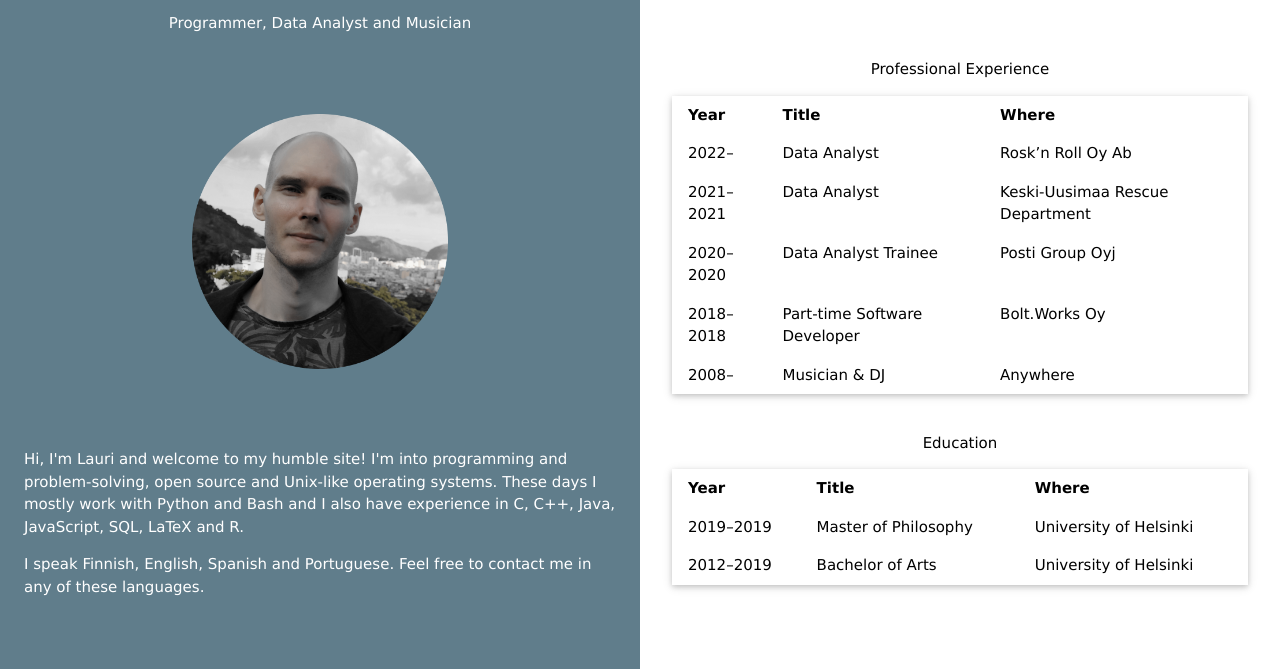
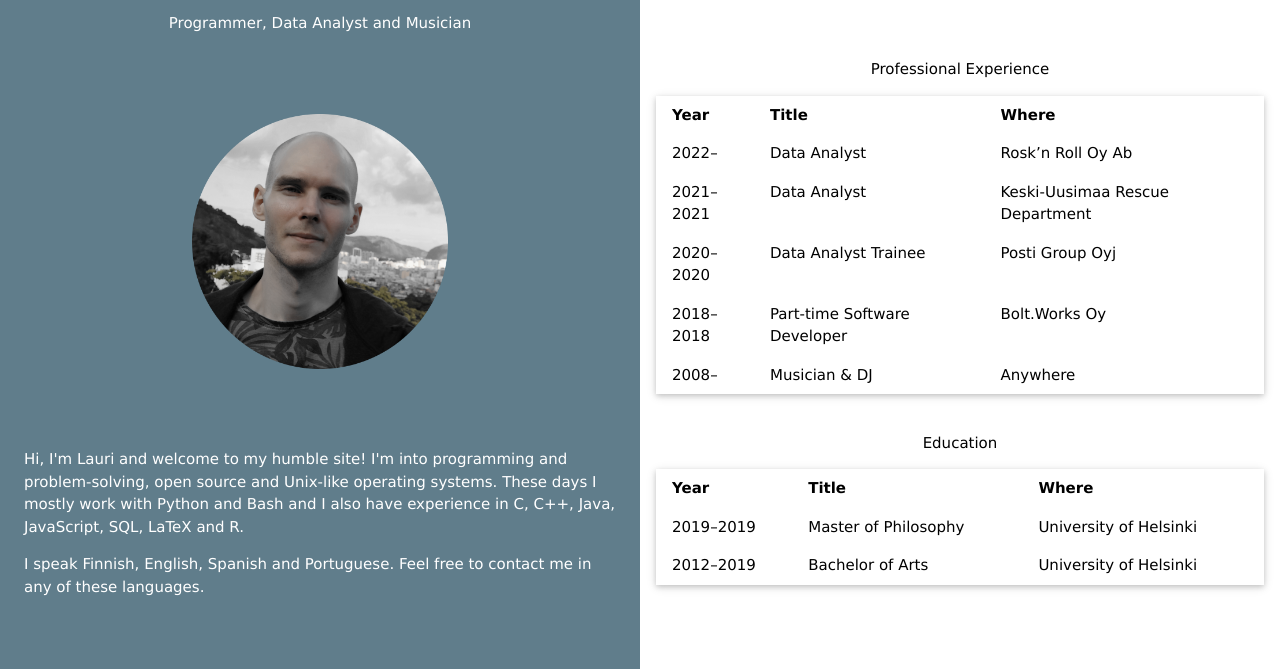
Before and after one commit to lporanta/lporanta.github.io, a plain HTML site: page index.html in a window 1280 px wide. Shown: the part 131-800 px from the top of the page. Drawn offline with nearby package versions, Linux system fonts and the light colour scheme.

Commit message:
Tables not in a container anymore

```diff
--- a/index.html
+++ b/index.html
@@ -21,7 +21,7 @@
     <p>I speak Finnish, English, Spanish and Portuguese. Feel free to contact me in any of these languages.</p>
     </div>
   </div>
-  <div class="w3-half w3-container" style="min-height:800px">
+  <div class="w3-half" style="min-height:800px">
     <div class="w3-padding-64 w3-center">
       <h2>RESUME</h2>
       <div class="w3-container w3-responsive">
```
